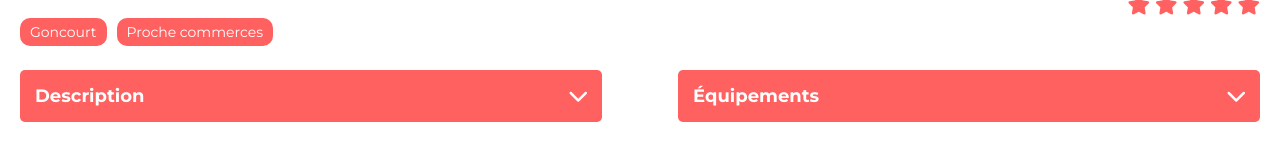
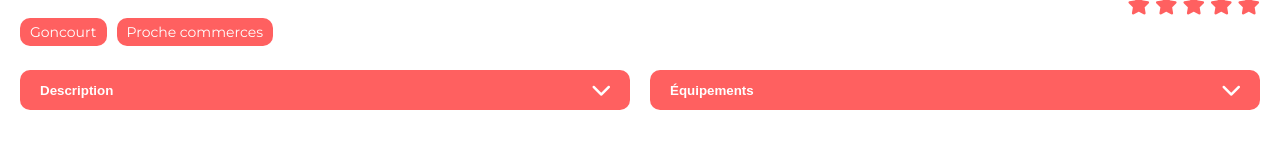
Before and after one commit to OceHBN/KASA, a React (Vite) app: page /logements/0979876d in a window 1280 px wide. Shown: the part 651-800 px from the top of the page. Built offline with nearby package versions, Linux system fonts and the light colour scheme.

Commit message:
correction collapse-logement ok, projet soumis à validation 4

```diff
--- a/src/components/Collapse.jsx
+++ b/src/components/Collapse.jsx
@@ -6,21 +6,18 @@ function Collapse({ title, content }) {
 
     return (
         <div className="collapse">
-            <div className="collapse-header" onClick={() => setIsOpen(!isOpen)}>
-                <span className="collapse-title">{title}</span>
-                <i className={`fa-solid ${isOpen ? "fa-chevron-up" : "fa-chevron-down"}`}></i>
-            </div>
+            <button
+                className="collapse-header"
+                onClick={() => setIsOpen(!isOpen)}
+                aria-expanded={isOpen}
+            >
+                <span>{title}</span>
+                <i className={isOpen ? "fa-solid fa-chevron-up" : "fa-solid fa-chevron-down"} />
+            </button>
+
             {isOpen && (
                 <div className="collapse-content">
-                    {Array.isArray(content) ? (
-                        <ul>
-                            {content.map((item, index) => (
-                                <li key={index}>{item}</li>
-                            ))}
-                        </ul>
-                    ) : (
-                        <p>{content}</p>
-                    )}
+                    {typeof content === 'string' ? <p>{content}</p> : content}
                 </div>
             )}
         </div>
--- a/src/components/Informations.jsx
+++ b/src/components/Informations.jsx
@@ -30,12 +30,14 @@ const Informations = ({ title, location, tags, host, rating, description, equipm
                 </div>
             </div>
 
-            <div className="logement-collapses">
+            <div className="collapse-logement"> {/* Nouvelle div wrapper */}
                 <Collapse
+                    key="description"
                     title="Description"
                     content={<p>{description}</p>}
                 />
                 <Collapse
+                    key="equipments"
                     title="Équipements"
                     content={
                         <ul>
--- a/src/styles/main.css
+++ b/src/styles/main.css
@@ -1,3 +1,4 @@
+@charset "UTF-8";
 html {
   height: 100%;
 }
@@ -323,22 +324,14 @@ body {
   color: #E3E3E3;
 }
 
-.logement-collapses {
-  display: flex;
-  gap: 76px;
-  margin-top: 24px;
+.collapse {
+  width: 100%;
 }
-
-.collapse-description,
-.collapse-equipments {
-  width: 582px;
-  flex-shrink: 0;
-}
-
-.collapse-header-description,
-.collapse-header-equipments {
-  background-color: #ff6060;
+.collapse-header {
+  width: 100%;
+  background: #ff6060;
   color: white;
+  border: none;
   padding: 10px 20px;
   border-radius: 10px;
   cursor: pointer;
@@ -346,16 +339,40 @@ body {
   justify-content: space-between;
   align-items: center;
   font-weight: bold;
+  text-align: left;
 }
-
-.collapse-content-description,
-.collapse-content-equipments {
+.collapse-header i {
+  font-size: 20px;
+}
+.collapse-content {
   background-color: #f6f6f6;
   padding: 20px;
   border-radius: 0 0 10px 10px;
-  margin-top: -5px;
-  max-height: 200px;
-  overflow-y: auto;
+  color: black;
+  line-height: 1.5;
+}
+.collapse-content p,
+.collapse-content ul {
+  margin: 0;
+  /* Reset des marges par défaut */
+}
+.collapse-content ul {
+  padding-left: 20px;
+  /* Indentation des listes */
+}
+
+.collapse-logement {
+  display: flex;
+  flex-direction: row;
+  gap: 20px;
+  margin-top: 24px;
+  width: 100%;
+}
+
+.collapse-description,
+.collapse-equipments {
+  width: 582px;
+  flex-shrink: 0;
 }
 
 .error-container {
@@ -397,38 +414,6 @@ body {
   flex-direction: column;
   gap: 20px;
   align-items: center;
-}
-
-.collapse {
-  background-color: #ff6060;
-  border-radius: 5px;
-  overflow: hidden;
-  width: 1023px;
-}
-
-.collapse-header {
-  display: flex;
-  justify-content: space-between;
-  align-items: center;
-  padding: 15px;
-  cursor: pointer;
-  font-size: 18px;
-  font-weight: bold;
-  color: white;
-}
-
-.collapse-title {
-  flex-grow: 1;
-}
-
-.collapse-header i {
-  font-size: 20px;
-}
-
-.collapse-content {
-  background: #f6f6f6;
-  padding: 15px;
-  color: black;
 }
 
 @media (max-width: 1024px) {
@@ -524,7 +509,7 @@ body {
     align-items: center;
     gap: 100px;
   }
-  .logement-collapses {
+  .collapse-logement {
     flex-direction: column;
     gap: 20px;
   }
--- a/src/styles/main.scss
+++ b/src/styles/main.scss
@@ -323,10 +323,54 @@ body {
     color: #E3E3E3;
 }
 
-.logement-collapses {
+.collapse {
+    width: 100%;
+
+    &-header {
+        width: 100%;
+        background: #ff6060;
+        color: white;
+        border: none;
+        padding: 10px 20px;
+        border-radius: 10px;
+        cursor: pointer;
+        display: flex;
+        justify-content: space-between;
+        align-items: center;
+        font-weight: bold;
+        text-align: left;
+
+        i {
+            font-size: 20px;
+        }
+    }
+
+    &-content {
+        background-color: #f6f6f6;
+        padding: 20px;
+        border-radius: 0 0 10px 10px;
+        color: black;
+        line-height: 1.5;
+
+        p,
+        ul {
+            margin: 0;
+            /* Reset des marges par défaut */
+        }
+
+        ul {
+            padding-left: 20px;
+            /* Indentation des listes */
+        }
+    }
+}
+
+.collapse-logement {
     display: flex;
-    gap: 76px;
+    flex-direction: row;
+    gap: 20px;
     margin-top: 24px;
+    width: 100%;
 }
 
 .collapse-description,
@@ -335,28 +379,6 @@ body {
     flex-shrink: 0;
 }
 
-.collapse-header-description,
-.collapse-header-equipments {
-    background-color: #ff6060;
-    color: white;
-    padding: 10px 20px;
-    border-radius: 10px;
-    cursor: pointer;
-    display: flex;
-    justify-content: space-between;
-    align-items: center;
-    font-weight: bold;
-}
-
-.collapse-content-description,
-.collapse-content-equipments {
-    background-color: #f6f6f6;
-    padding: 20px;
-    border-radius: 0 0 10px 10px;
-    margin-top: -5px;
-    max-height: 200px;
-    overflow-y: auto;
-}
 
 .error-container {
     display: flex;
@@ -397,38 +419,6 @@ body {
     flex-direction: column;
     gap: 20px;
     align-items: center;
-}
-
-.collapse {
-    background-color: #ff6060;
-    border-radius: 5px;
-    overflow: hidden;
-    width: 1023px;
-}
-
-.collapse-header {
-    display: flex;
-    justify-content: space-between;
-    align-items: center;
-    padding: 15px;
-    cursor: pointer;
-    font-size: 18px;
-    font-weight: bold;
-    color: white;
-}
-
-.collapse-title {
-    flex-grow: 1;
-}
-
-.collapse-header i {
-    font-size: 20px;
-}
-
-.collapse-content {
-    background: #f6f6f6;
-    padding: 15px;
-    color: black;
 }
 
 @media (max-width: 1024px) {
@@ -547,7 +537,7 @@ body {
         gap: 100px;
     }
 
-    .logement-collapses {
+    .collapse-logement {
         flex-direction: column;
         gap: 20px;
     }
```
Also changed, not shown: 1 other file (tests, documents, lock files or other folders).
